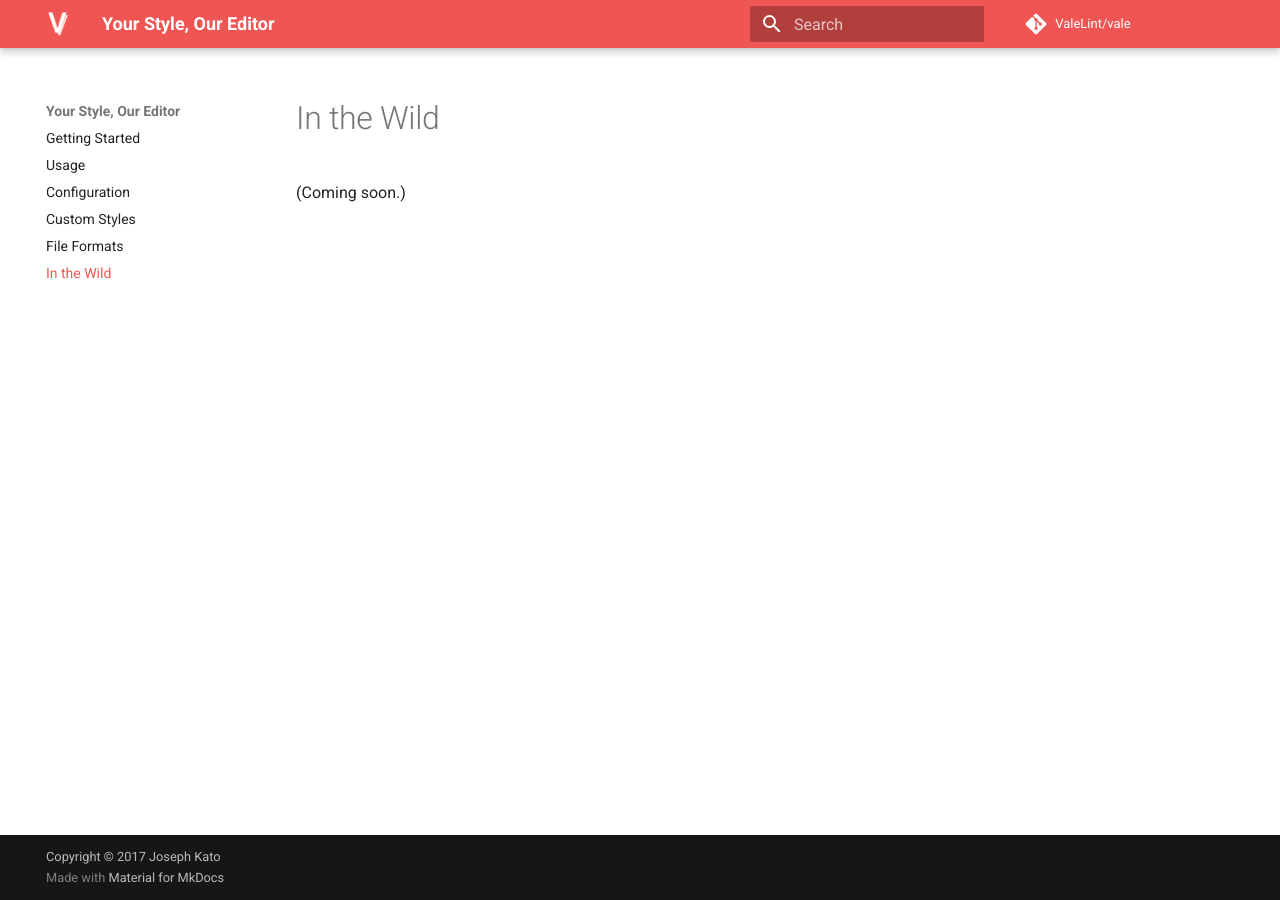
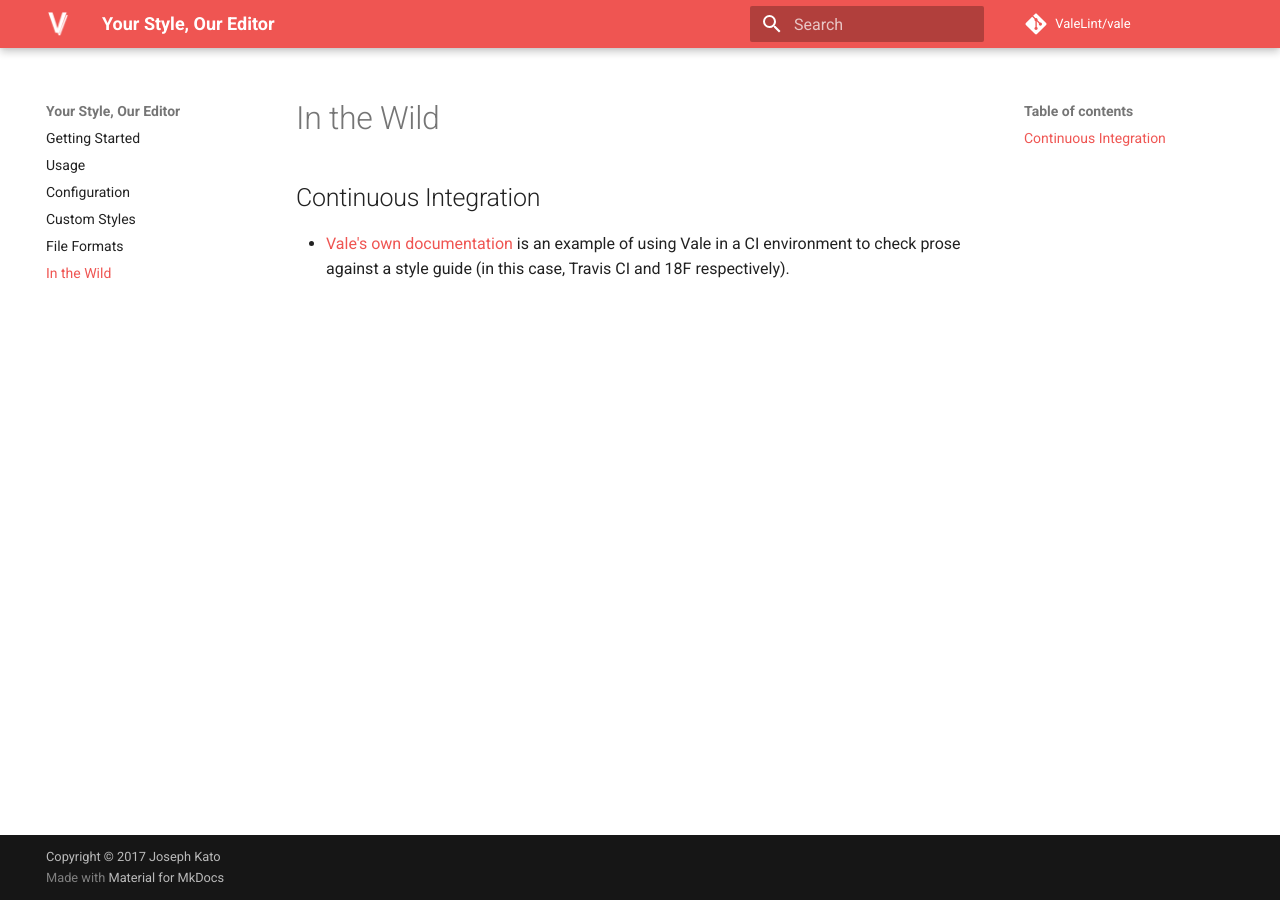
Before and after one commit to wouter-veeken/docs, an MkDocs documentation site: the page built from content/examples.md, in a window 1280 px wide. Built offline with MkDocs 1.6.1 and Material for MkDocs 9.7.7, drawn with Linux system fonts in a browser that asks for light colours; comment, search, counter and statistics services are not loaded; old or Windows-style settings are respelled for this version of MkDocs.

Commit message:
start examples

```diff
--- a/content/examples.md
+++ b/content/examples.md
@@ -1 +1,3 @@
-(Coming soon.)
+## Continuous Integration
+
+- [Vale's own documentation](https://github.com/ValeLint/docs) is an example of using Vale in a CI environment to check prose against a style guide (in this case, Travis CI and 18F respectively).
```
